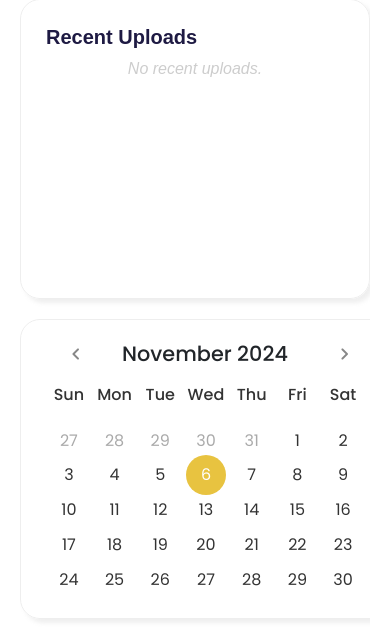
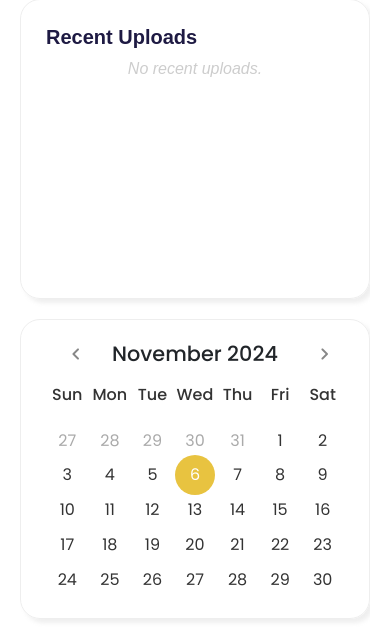
Before and after one commit to auriapple/QuilanaRW, a PHP site: page /faculty_dashboard.php in a window 390 px wide. Shown: the part 398-1027 px from the top of the page. Run offline with PHP 8.4, Linux system fonts and the light colour scheme; the visitor is signed in with stand-in values (Sample User, id 1); data that the repository does not hold is empty; some libraries are stand-ins or nearby versions; some web fonts are replaced.

Commit message:
modified

```diff
--- a/assets/css/calendar.css
+++ b/assets/css/calendar.css
@@ -55,7 +55,7 @@ header .current-date{
     display: flex;
     flex-direction: column;
     height: 100%;
-    min-width: 320px;
+    min-width: 280px;
     white-space: nowrap;
 }
 
--- a/assets/css/faculty-dashboard.css
+++ b/assets/css/faculty-dashboard.css
@@ -407,7 +407,7 @@ td .btns,
     }
     .dashboard-calendar {
         min-height: 300px;
-        min-width: 370px;
+        min-width: 300px;
     }
     .dashboard-container::-webkit-scrollbar {
         display: none;
```
